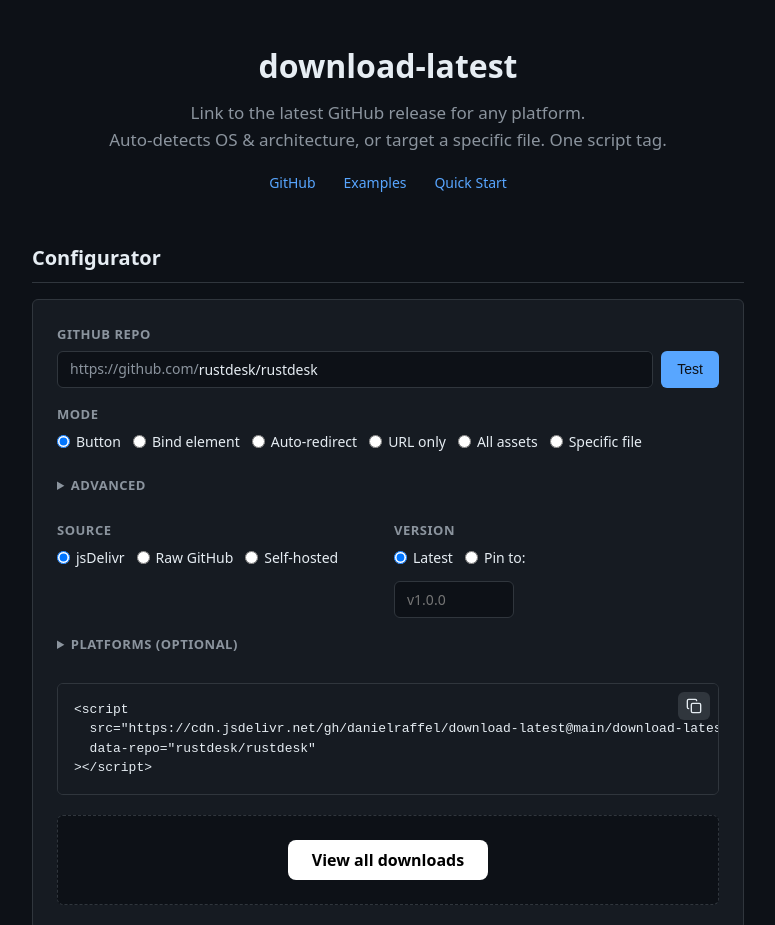
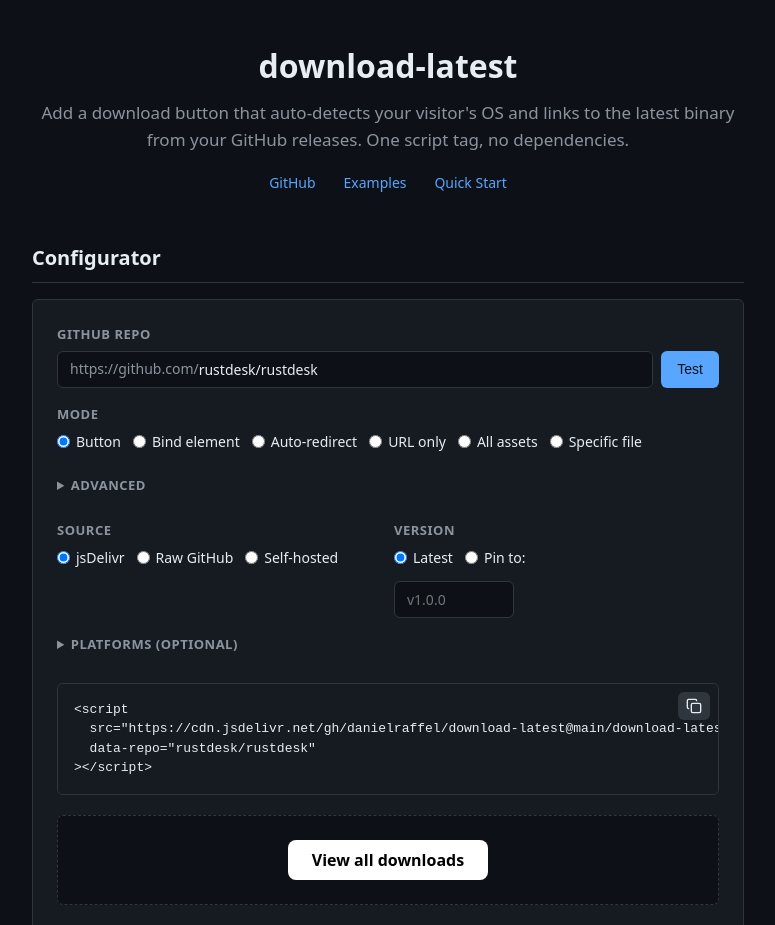
Before and after one commit to danielraffel/download-latest, a website: page docs/index.html in a window 1280 px wide. Shown: the top 925 px of the page, without its empty margins (252-1027 px from the left). Drawn offline with Linux system fonts and the light colour scheme; no server answers.

Commit message:
Unify page description with OG/Twitter meta tags, emphasize "latest"

```diff
--- a/docs/index.html
+++ b/docs/index.html
@@ -4,15 +4,15 @@
   <meta charset="utf-8">
   <meta name="viewport" content="width=device-width, initial-scale=1">
   <title>download-latest — One-click GitHub release downloads</title>
-  <meta name="description" content="Add a download button for your latest GitHub release. Auto-detects OS and architecture. No build tools, no dependencies.">
+  <meta name="description" content="Add a download button that auto-detects your visitor's OS and links to the latest binary from your GitHub releases. One script tag, no dependencies.">
   <meta property="og:title" content="download-latest">
-  <meta property="og:description" content="Add a download button that auto-detects your visitor's OS and links to the right binary from your GitHub releases. One script tag, no dependencies.">
+  <meta property="og:description" content="Add a download button that auto-detects your visitor's OS and links to the latest binary from your GitHub releases. One script tag, no dependencies.">
   <meta property="og:image" content="https://raw.githubusercontent.com/danielraffel/download-latest/main/image.png">
   <meta property="og:url" content="https://www.generouscorp.com/download-latest/">
   <meta property="og:type" content="website">
   <meta name="twitter:card" content="summary_large_image">
   <meta name="twitter:title" content="download-latest">
-  <meta name="twitter:description" content="Add a download button that auto-detects your visitor's OS and links to the right binary from your GitHub releases. One script tag, no dependencies.">
+  <meta name="twitter:description" content="Add a download button that auto-detects your visitor's OS and links to the latest binary from your GitHub releases. One script tag, no dependencies.">
   <meta name="twitter:image" content="https://raw.githubusercontent.com/danielraffel/download-latest/main/image.png">
   <link rel="stylesheet" href="style.css">
 </head>
@@ -21,7 +21,7 @@
 
     <header>
       <h1>download-latest</h1>
-      <p>Link to the latest GitHub release for any platform.<br>Auto-detects OS &amp; architecture, or target a specific file. One script tag.</p>
+      <p>Add a download button that auto-detects your visitor's OS and links to the latest binary from your GitHub releases. One script tag, no dependencies.</p>
       <div class="links">
         <a href="https://github.com/danielraffel/download-latest">GitHub</a>
         <a href="#examples">Examples</a>
```
